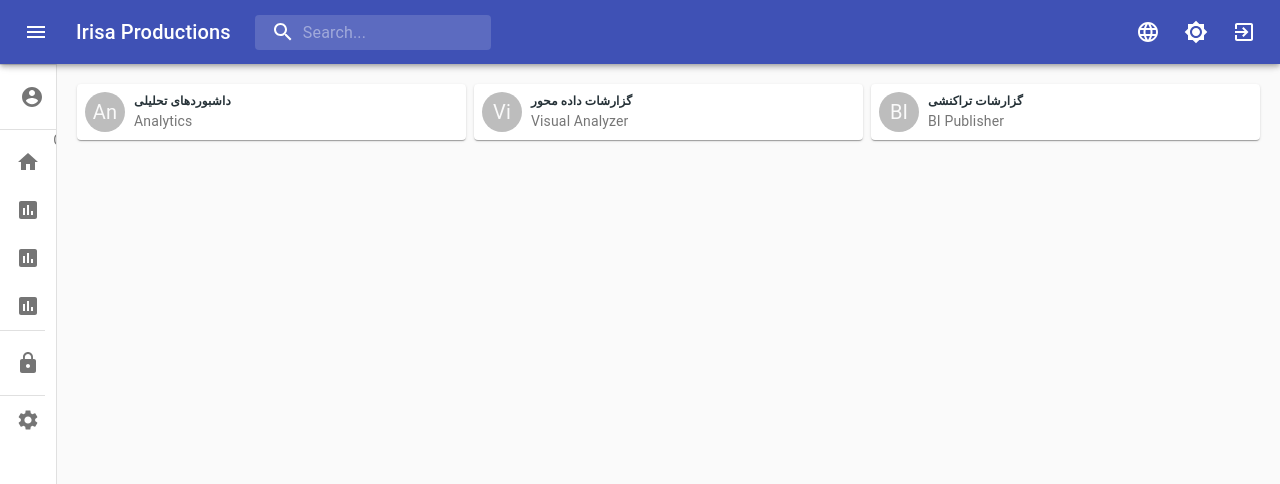
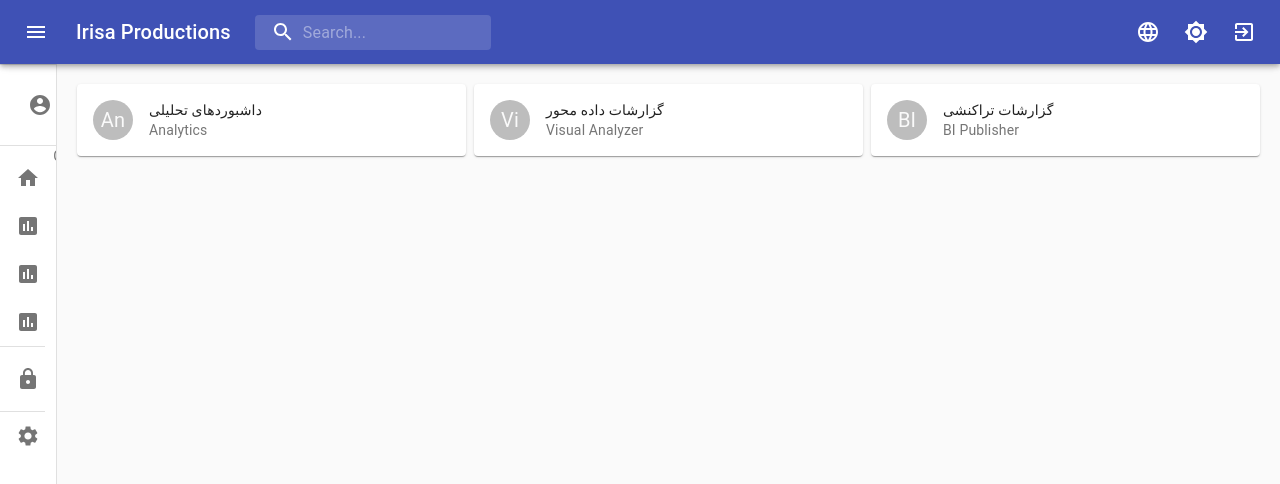
Before and after one commit to ebrahimsalehi1/obiee-react-irisa, a React app: page / in a window 1280 px wide. Shown: the top 484 px of the page. Built offline with nearby package versions, Linux system fonts and the light colour scheme; what jss-rtl would draw is missing.

Commit message:
add multi theme to project

```diff
--- a/src/App.js
+++ b/src/App.js
@@ -12,18 +12,47 @@
 import ObieeSnackbar from './widgets/ObieeSnackbar';
 import ObieeSettings from './hoc/ObieeSettings';
 import Grid from '@material-ui/core/Grid';
-import LinearProgress from '@material-ui/core/LinearProgress';
+//import LinearProgress from '@material-ui/core/LinearProgress';
 
-import {MuiThemeProvider} from '@material-ui/core/styles';
-import {themeLightLTR} from './utils/theme-light-ltr';
-import {themeLightRTL} from './utils/theme-light-rtl';
-import {themeDarkLTR} from './utils/theme-dark-ltr';
-import {themeDarkRTL} from './utils/theme-dark-rtl';
+import {MuiThemeProvider,createMuiTheme} from '@material-ui/core/styles';
+// import {themeLightLTR} from './utils/theme-light-ltr';
+// import {themeLightRTL} from './utils/theme-light-rtl';
+// import {themeDarkLTR} from './utils/theme-dark-ltr';
+// import {themeDarkRTL} from './utils/theme-dark-rtl';
 
 //import ObieeCrudApprole from './hoc/ObieeCrudApprole';
 //import { TramRounded } from '@material-ui/icons';
 //import {  BrowserRouter as Router,Route,Switch as SwitchRoute} from 'react-router-dom';
 //import { createBrowserHistory } from 'history';
+
+const themeLightLTR = createMuiTheme({
+    direction: 'ltr',
+    palette:{
+        type:"light"
+    }
+});
+
+const themeLightRTL = createMuiTheme({
+    direction: 'rtl',
+    palette:{
+        type:"light"
+    }
+});
+
+const themeDarkLTR = createMuiTheme({
+    direction: 'ltr',
+    palette:{
+        type:"dark"
+    }
+});
+
+const themeDarkRTL = createMuiTheme({
+    direction: 'rtl',
+    palette:{
+        type:"dark"
+    }
+});
+
 
 
 export default function App(props){
@@ -36,8 +65,18 @@
 
     const context = React.useContext(UserContext);
 
+    const themeMain = createMuiTheme({
+        direction: context.obieeState.direction ? 'rtl':'ltr',
+        palette:{
+            type:context.obieeState.theme ? "dark":"light"
+        }
+    });
+
+    console.log(context.obieeState.direction===false ? (context.obieeState.theme ? 'themeDarkLTR' : 'themeLightLTR') : (!context.obieeState.theme ? 'themeLightRTL' : 'themeDarkRTL'));
+    // <MuiThemeProvider theme={context.obieeState.direction===false ? (context.obieeState.theme ? themeDarkLTR : themeLightLTR) : (!context.obieeState.theme ? themeLightRTL : themeDarkRTL)}>
+
     return (
-        <MuiThemeProvider theme={context.obieeState.direction===false ? (context.obieeState.theme ? themeDarkLTR : themeLightLTR) : (!context.obieeState.theme ? themeLightRTL : themeDarkRTL)}>
+        <MuiThemeProvider theme={themeMain}>
         {
                 !isAuthenticate &&
                     (<ObieeSigin handleLogin={(userName,pass)=>{
--- a/src/hoc/ObieeCrudApprole.js
+++ b/src/hoc/ObieeCrudApprole.js
@@ -64,7 +64,7 @@
 
     },[]);
 
-    React.useEffect(()=>{
+    React.useEffect (()=>{
         console.log('use effect data',approles);
     },[approles])
 
--- a/src/index.js
+++ b/src/index.js
@@ -67,18 +67,24 @@
                 shown_component:'show_setting'
             }
         case 'change_language_en':
+            localStorage.setItem("language","en");
             return {
                 ...state,
+                direction:false,
                 language:'en',
             }
         case 'change_language_fa':
+            localStorage.setItem("language","fa");
             return {
                 ...state,
+                direction:true,
                 language:'fa',
             }
         case 'change_language_de':
+            localStorage.setItem("language","de");
             return {
                 ...state,
+                direction:false,
                 language:'de',
             }
         case 'show_loading':
--- a/src/utils/theme-dark-ltr.js
+++ b/src/utils/theme-dark-ltr.js
@@ -6,11 +6,13 @@
 export const themeDarkLTR = createMuiTheme({
     type:'themeDarkLTR',
     direction: 'ltr',
-    body:{
-        backgrouundColor:'#000000'
-    },
+    palette:{
+      primary: {
+        main: "#000000"
+      },
+      },
 overrides: {
-        MuiDrawer:theme=>( {
+      MuiDrawer:theme=>( {
             root: {
                 direction:'ltr',
                 display: 'flex',
--- a/src/utils/theme-dark-rtl.js
+++ b/src/utils/theme-dark-rtl.js
@@ -6,11 +6,13 @@
 export const themeDarkRTL = createMuiTheme({
     type:'themeDarkRTL',
     direction: 'rtl',
-    body:{
-        backgrouundColor:'#000000'
+    palette:{
+      primary: {
+        main: "#000000"
+      },
     },
-overrides: {
-        MuiDrawer:theme=>( {
+  overrides: {
+      MuiDrawer:theme=>( {
             root: {
                 direction:'ltr',
                 display: 'flex',
--- a/src/utils/theme-light-ltr.js
+++ b/src/utils/theme-light-ltr.js
@@ -6,12 +6,13 @@
 export const themeLightLTR = createMuiTheme({
     type:'themeLightLTR',
     direction: 'ltr',
-    body:{
-        backgrouundColor:'#FFFFFF'
+    palette:{
+      primary: {
+        main: "#FFFFFF"
+      },
     },
-
-overrides: {
-    MuiDrawer:theme=>( {
+  overrides: {
+  MuiDrawer:theme=>( {
           root: {
               direction:'ltr',
               display: 'flex',
--- a/src/utils/theme-light-rtl.js
+++ b/src/utils/theme-light-rtl.js
@@ -6,10 +6,12 @@
 export const themeLightRTL = createMuiTheme({
     type:'themeLightRTL',
     direction: 'rtl',
-    body:{
-        backgrouundColor:'#FFFFFF'
+    palette:{
+      primary: {
+        main: "#FFFFFF"
+      },
     },
-overrides: {
+  overrides: {
     MuiDrawer:theme=>( {
         root: {
             direction:'ltr',
```
